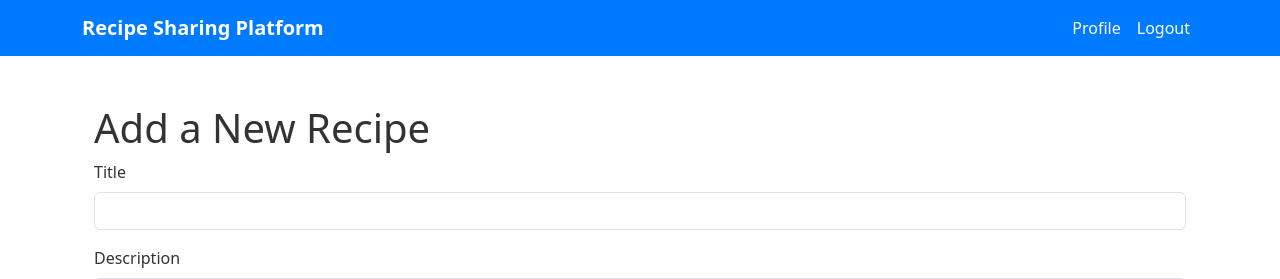
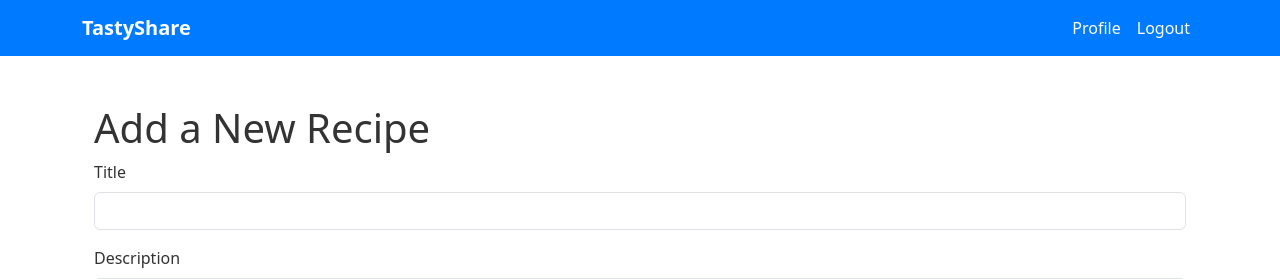
Before and after one commit to m75-ali/recipe-sharing-platform, a Django app: page /recipes/add/ in a window 1280 px wide. Shown: the top 279 px of the page. Run offline with Django 4.2, Linux system fonts and the light colour scheme; the visitor is signed in with stand-in values (Sample User, id 1); data that the repository does not hold is empty; some libraries are stand-ins or nearby versions.

Commit message:
Name of application changed

```diff
--- a/recipesharing/recipes/templates/recipes/base.html
+++ b/recipesharing/recipes/templates/recipes/base.html
@@ -25,7 +25,7 @@
       <nav class="navbar navbar-expand-lg navbar-light bg-light">
         <div class="container">
           <!-- Brand name linking to the home page -->
-          <a class="navbar-brand" href="{% url 'recipe_index' %}">Recipe Sharing Platform</a>
+          <a class="navbar-brand" href="{% url 'recipe_index' %}">TastyShare</a>
 
           <!-- Navbar toggler for mobile devices -->
           <button class="navbar-toggler" type="button" data-bs-toggle="collapse" data-bs-target="#navbarNav" aria-controls="navbarNav" aria-expanded="false" aria-label="Toggle navigation">
```
